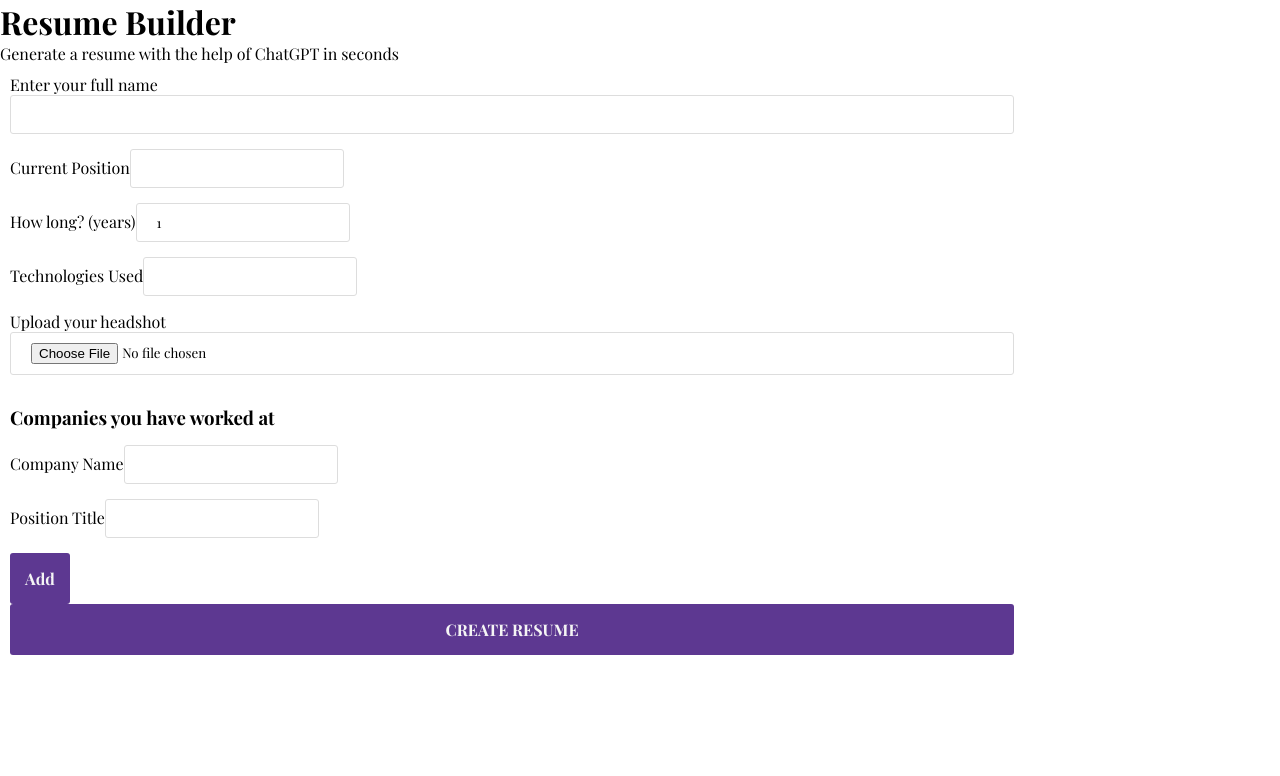
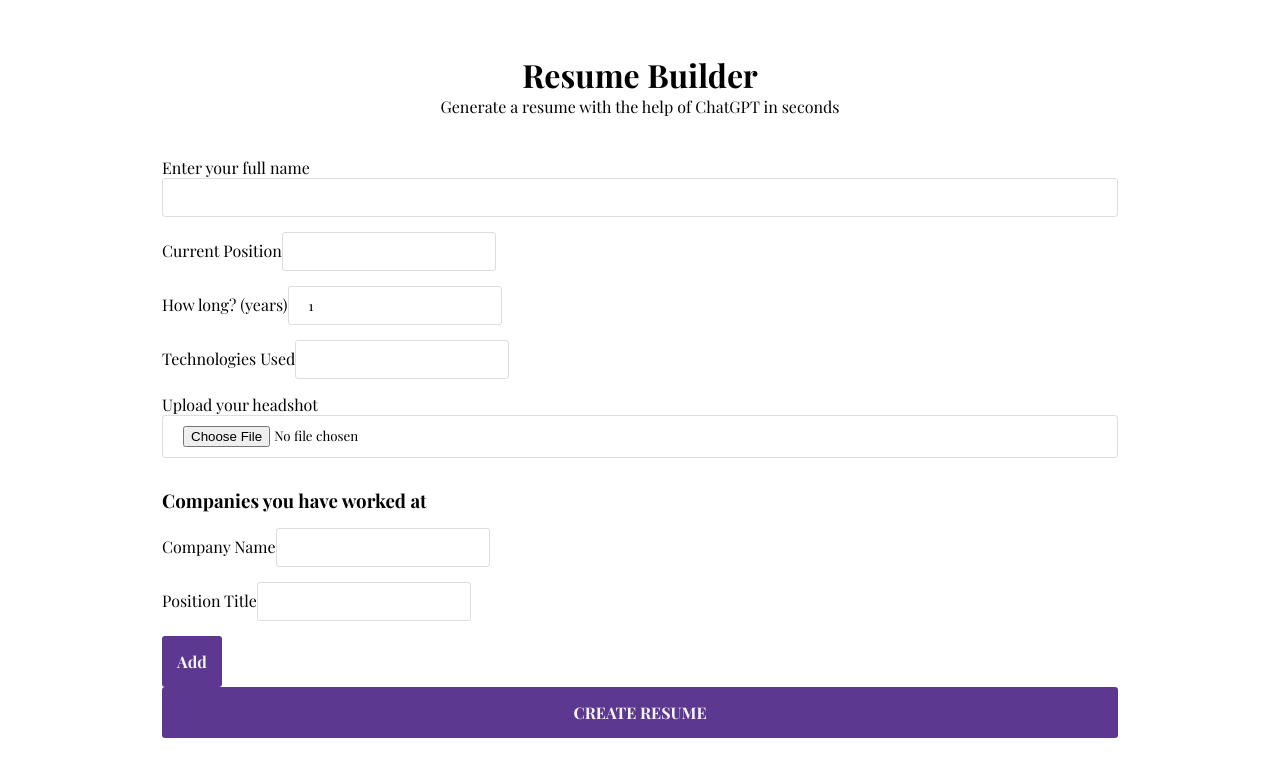
Before and after one commit to zacharyboelter/resume-builder, a React (Create React App) app in the folder client/: page / in a window 1280 px wide. Shown: the top 776 px of the page. Built offline with nearby package versions, Linux system fonts and the light colour scheme.

Commit message:
.app css

```diff
--- a/client/src/index.css
+++ b/client/src/index.css
@@ -39,3 +39,16 @@ button {
     font-weight: bold;
     border-radius: 3px;
 }
+
+.app {
+    min-height: 100vh;
+    display: flex;
+    flex-direction: column;
+    align-items: center;
+    justify-content: center;
+    padding: 30px;
+}
+
+.app > p {
+    margin-bottom: 30px;
+}
```
